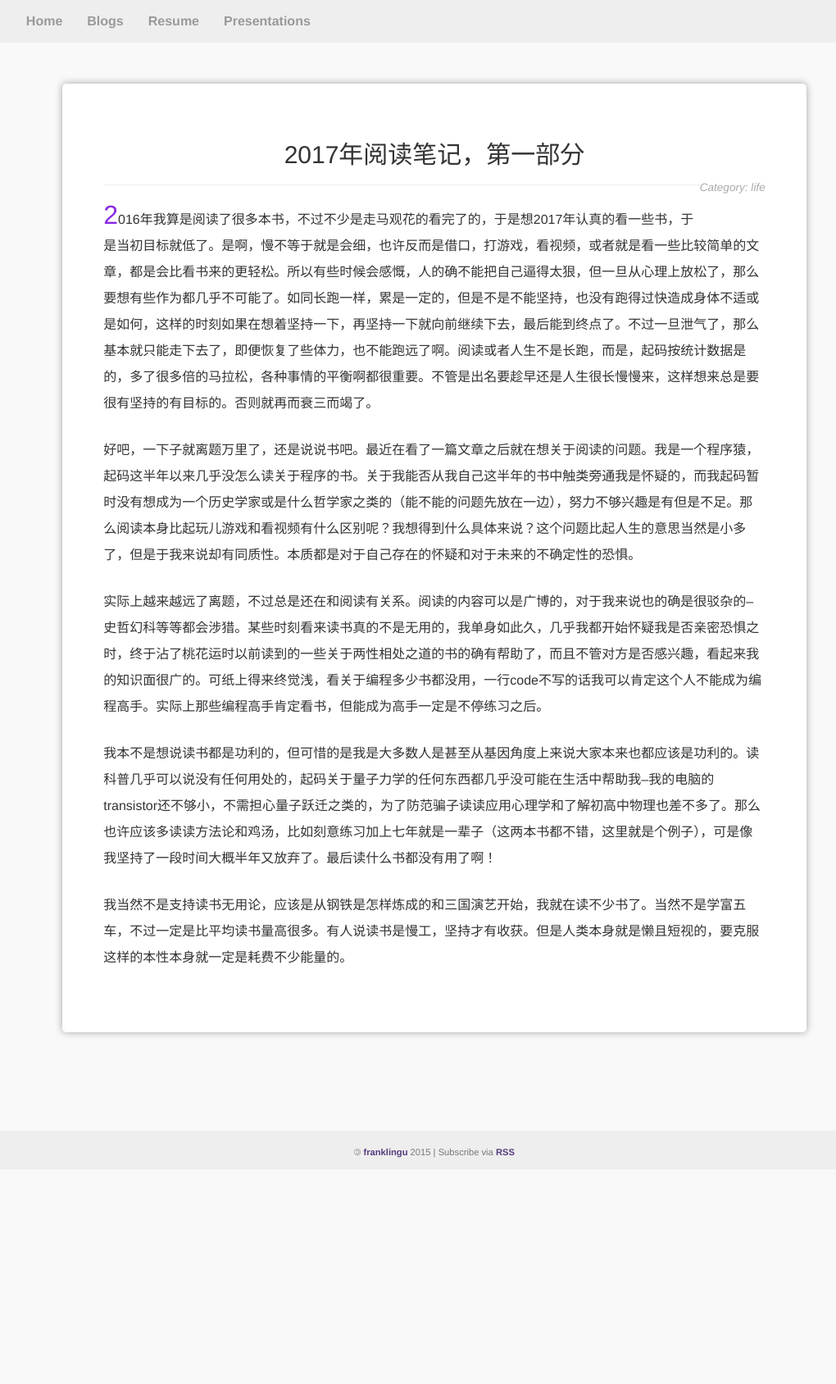
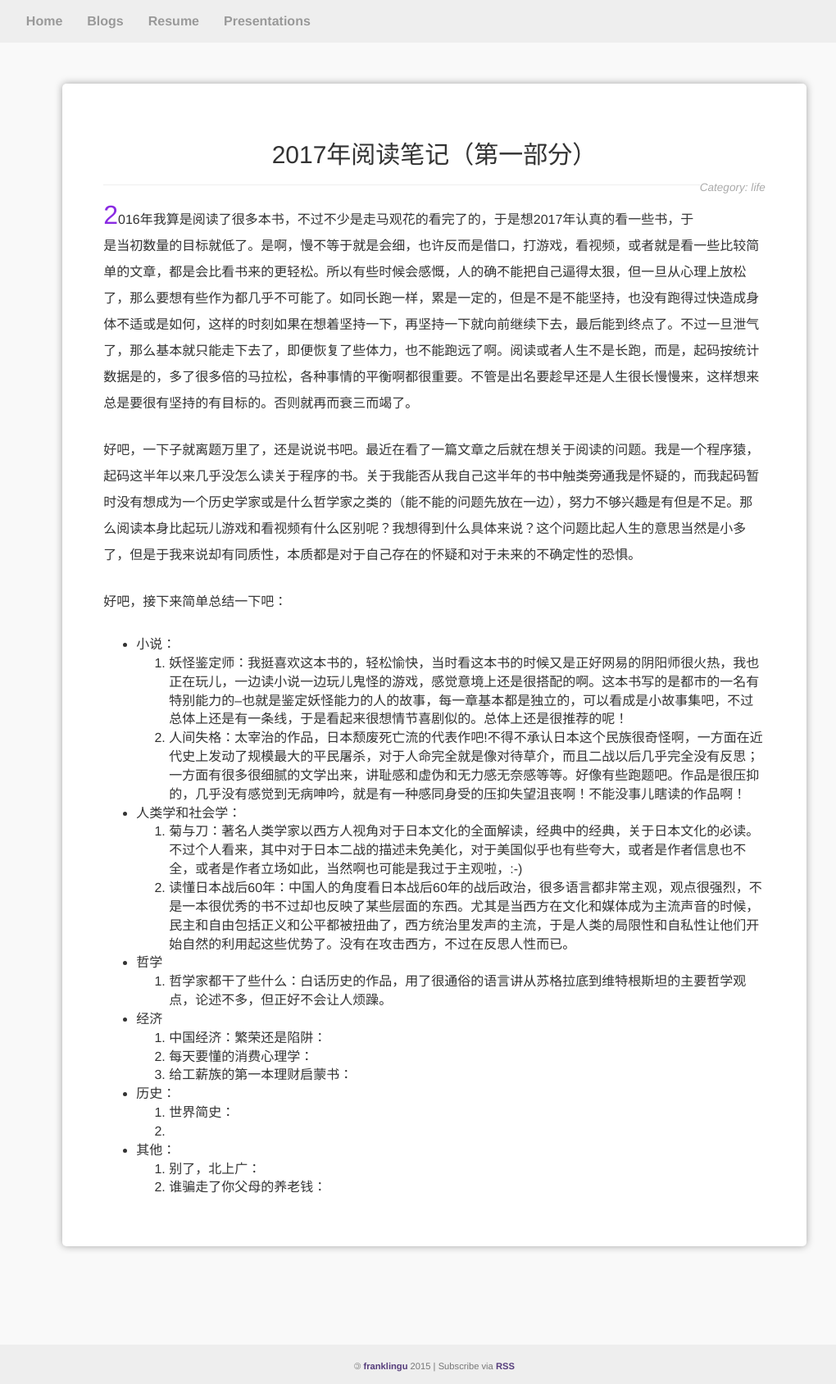
Before and after one commit to franklingu/franklingu.github.io, a Jekyll site: the page built from _posts/2017-05-25-reading-notes-of-2017-first.markdown, in a window 1280 px wide. Shown: the whole page at 82% size, without its empty margins (110-1130 px from the left). Built offline with Jekyll 4.4.1, drawn with Linux system fonts in a browser that asks for light colours; nearby versions of some CDN libraries; comment, search, counter and statistics services are not loaded; before the commit the page ends 1426 px from its top, so only the background shows below that.

Commit message:
modify draft to 2017 reading notes

```diff
--- a/_posts/2017-05-25-reading-notes-of-2017-first.markdown
+++ b/_posts/2017-05-25-reading-notes-of-2017-first.markdown
@@ -1,17 +1,32 @@
 ---
 layout: blog_base
-title: 2017年阅读笔记，第一部分
+title: 2017年阅读笔记（第一部分）
 category: life
 tag: reading
 meta_desc: 2017年阅读笔记，菊与刀，读懂日本战后60年，妖怪鉴定师，人间失格，哲学家都干了什么，中国经济下一步，动物庄园，世界简史，自私的基因，失控
 ---
 
-2016年我算是阅读了很多本书，不过不少是走马观花的看完了的，于是想2017年认真的看一些书，于是当初目标就低了。是啊，慢不等于就是会细，也许反而是借口，打游戏，看视频，或者就是看一些比较简单的文章，都是会比看书来的更轻松。所以有些时候会感慨，人的确不能把自己逼得太狠，但一旦从心理上放松了，那么要想有些作为都几乎不可能了。如同长跑一样，累是一定的，但是不是不能坚持，也没有跑得过快造成身体不适或是如何，这样的时刻如果在想着坚持一下，再坚持一下就向前继续下去，最后能到终点了。不过一旦泄气了，那么基本就只能走下去了，即便恢复了些体力，也不能跑远了啊。阅读或者人生不是长跑，而是，起码按统计数据是的，多了很多倍的马拉松，各种事情的平衡啊都很重要。不管是出名要趁早还是人生很长慢慢来，这样想来总是要很有坚持的有目标的。否则就再而衰三而竭了。
+2016年我算是阅读了很多本书，不过不少是走马观花的看完了的，于是想2017年认真的看一些书，于是当初数量的目标就低了。是啊，慢不等于就是会细，也许反而是借口，打游戏，看视频，或者就是看一些比较简单的文章，都是会比看书来的更轻松。所以有些时候会感慨，人的确不能把自己逼得太狠，但一旦从心理上放松了，那么要想有些作为都几乎不可能了。如同长跑一样，累是一定的，但是不是不能坚持，也没有跑得过快造成身体不适或是如何，这样的时刻如果在想着坚持一下，再坚持一下就向前继续下去，最后能到终点了。不过一旦泄气了，那么基本就只能走下去了，即便恢复了些体力，也不能跑远了啊。阅读或者人生不是长跑，而是，起码按统计数据是的，多了很多倍的马拉松，各种事情的平衡啊都很重要。不管是出名要趁早还是人生很长慢慢来，这样想来总是要很有坚持的有目标的。否则就再而衰三而竭了。
 
-好吧，一下子就离题万里了，还是说说书吧。最近在看了一篇文章之后就在想关于阅读的问题。我是一个程序猿，起码这半年以来几乎没怎么读关于程序的书。关于我能否从我自己这半年的书中触类旁通我是怀疑的，而我起码暂时没有想成为一个历史学家或是什么哲学家之类的（能不能的问题先放在一边），努力不够兴趣是有但是不足。那么阅读本身比起玩儿游戏和看视频有什么区别呢？我想得到什么具体来说？这个问题比起人生的意思当然是小多了，但是于我来说却有同质性。本质都是对于自己存在的怀疑和对于未来的不确定性的恐惧。
+好吧，一下子就离题万里了，还是说说书吧。最近在看了一篇文章之后就在想关于阅读的问题。我是一个程序猿，起码这半年以来几乎没怎么读关于程序的书。关于我能否从我自己这半年的书中触类旁通我是怀疑的，而我起码暂时没有想成为一个历史学家或是什么哲学家之类的（能不能的问题先放在一边），努力不够兴趣是有但是不足。那么阅读本身比起玩儿游戏和看视频有什么区别呢？我想得到什么具体来说？这个问题比起人生的意思当然是小多了，但是于我来说却有同质性，本质都是对于自己存在的怀疑和对于未来的不确定性的恐惧。
 
-实际上越来越远了离题，不过总是还在和阅读有关系。阅读的内容可以是广博的，对于我来说也的确是很驳杂的--史哲幻科等等都会涉猎。某些时刻看来读书真的不是无用的，我单身如此久，几乎我都开始怀疑我是否亲密恐惧之时，终于沾了桃花运时以前读到的一些关于两性相处之道的书的确有帮助了，而且不管对方是否感兴趣，看起来我的知识面很广的。可纸上得来终觉浅，看关于编程多少书都没用，一行code不写的话我可以肯定这个人不能成为编程高手。实际上那些编程高手肯定看书，但能成为高手一定是不停练习之后。
+好吧，接下来简单总结一下吧：
 
-我本不是想说读书都是功利的，但可惜的是我是大多数人是甚至从基因角度上来说大家本来也都应该是功利的。读科普几乎可以说没有任何用处的，起码关于量子力学的任何东西都几乎没可能在生活中帮助我--我的电脑的transistor还不够小，不需担心量子跃迁之类的，为了防范骗子读读应用心理学和了解初高中物理也差不多了。那么也许应该多读读方法论和鸡汤，比如刻意练习加上七年就是一辈子（这两本书都不错，这里就是个例子），可是像我坚持了一段时间大概半年又放弃了。最后读什么书都没有用了啊！
-
-我当然不是支持读书无用论，应该是从钢铁是怎样炼成的和三国演艺开始，我就在读不少书了。当然不是学富五车，不过一定是比平均读书量高很多。有人说读书是慢工，坚持才有收获。但是人类本身就是懒且短视的，要克服这样的本性本身就一定是耗费不少能量的。
+- 小说：
+  1. 妖怪鉴定师：我挺喜欢这本书的，轻松愉快，当时看这本书的时候又是正好网易的阴阳师很火热，我也正在玩儿，一边读小说一边玩儿鬼怪的游戏，感觉意境上还是很搭配的啊。这本书写的是都市的一名有特别能力的--也就是鉴定妖怪能力的人的故事，每一章基本都是独立的，可以看成是小故事集吧，不过总体上还是有一条线，于是看起来很想情节喜剧似的。总体上还是很推荐的呢！
+  2. 人间失格：太宰治的作品，日本颓废死亡流的代表作吧!不得不承认日本这个民族很奇怪啊，一方面在近代史上发动了规模最大的平民屠杀，对于人命完全就是像对待草介，而且二战以后几乎完全没有反思；一方面有很多很细腻的文学出来，讲耻感和虚伪和无力感无奈感等等。好像有些跑题吧。作品是很压抑的，几乎没有感觉到无病呻吟，就是有一种感同身受的压抑失望沮丧啊！不能没事儿瞎读的作品啊！
+- 人类学和社会学：
+  1. 菊与刀：著名人类学家以西方人视角对于日本文化的全面解读，经典中的经典，关于日本文化的必读。不过个人看来，其中对于日本二战的描述未免美化，对于美国似乎也有些夸大，或者是作者信息也不全，或者是作者立场如此，当然啊也可能是我过于主观啦，:-)
+  2. 读懂日本战后60年：中国人的角度看日本战后60年的战后政治，很多语言都非常主观，观点很强烈，不是一本很优秀的书不过却也反映了某些层面的东西。尤其是当西方在文化和媒体成为主流声音的时候，民主和自由包括正义和公平都被扭曲了，西方统治里发声的主流，于是人类的局限性和自私性让他们开始自然的利用起这些优势了。没有在攻击西方，不过在反思人性而已。
+- 哲学
+  1. 哲学家都干了些什么：白话历史的作品，用了很通俗的语言讲从苏格拉底到维特根斯坦的主要哲学观点，论述不多，但正好不会让人烦躁。
+- 经济
+  1. 中国经济：繁荣还是陷阱：
+  2. 每天要懂的消费心理学：
+  3. 给工薪族的第一本理财启蒙书：
+- 历史：
+  1. 世界简史：
+  2.
+- 其他：
+  1. 别了，北上广：
+  2. 谁骗走了你父母的养老钱：
```
